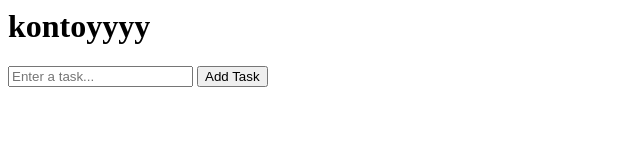
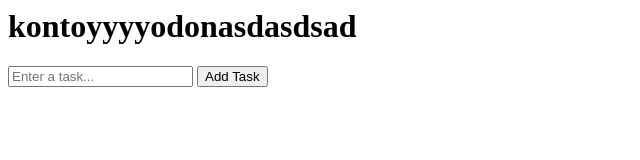
Before and after one commit to hansenndk/todo-app, a plain HTML site: page index.html in a window 1280 px wide. Shown: the whole page, without its empty margins (0-640 px from the left). Drawn offline with Linux system fonts and the light colour scheme.

Commit message:
Add files via upload

```diff
--- a/index.html
+++ b/index.html
@@ -7,7 +7,7 @@
 </head>
 
 <body>
-    <h1>kontoyyyy</h1>
+    <h1>kontoyyyyodonasdasdsad</h1>
     <input type="text" id="taskInput" placeholder="Enter a task...">
     <button id="addBtn">Add Task</button>
     <ul id="taskList"></ul>
```
